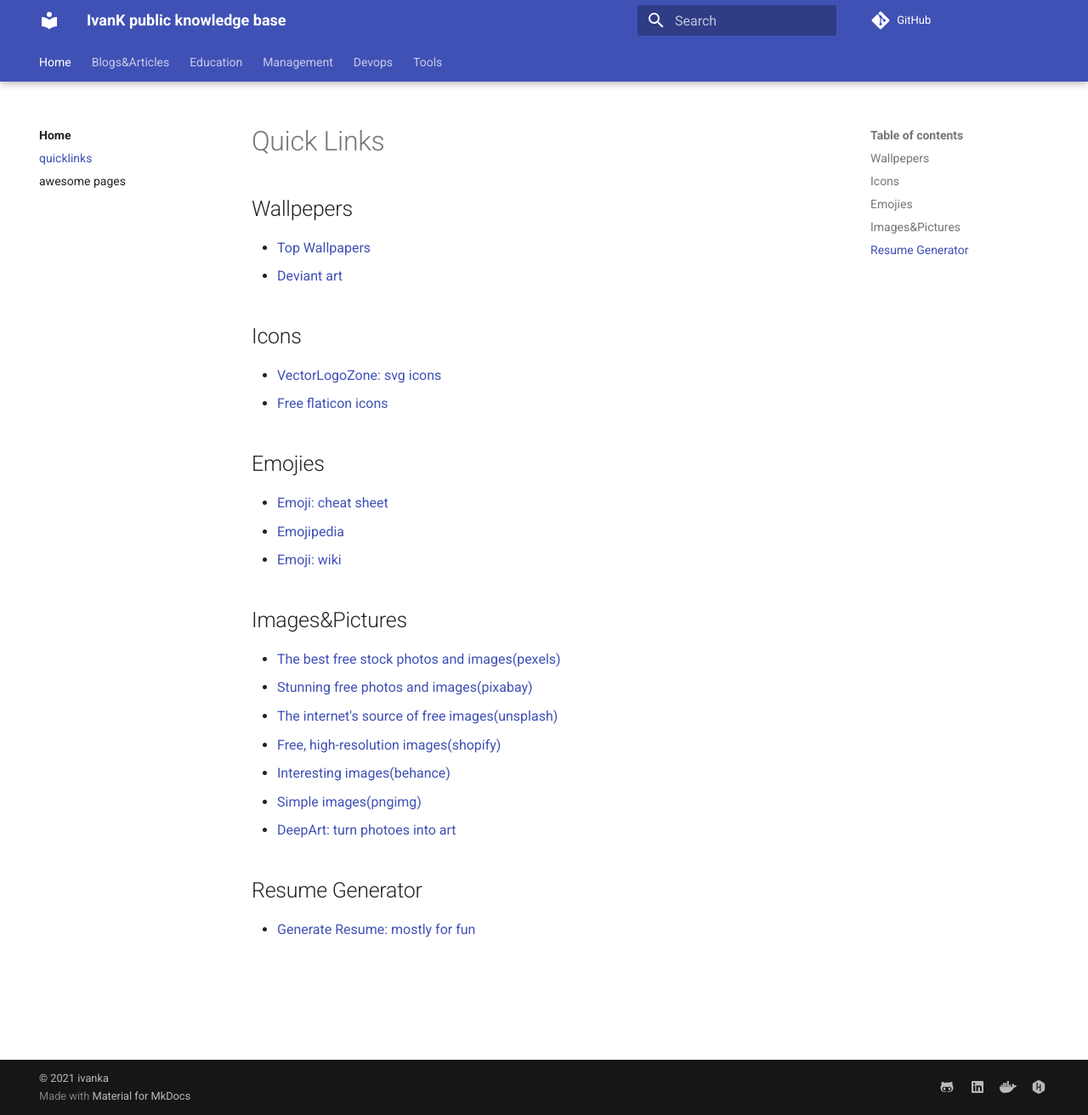
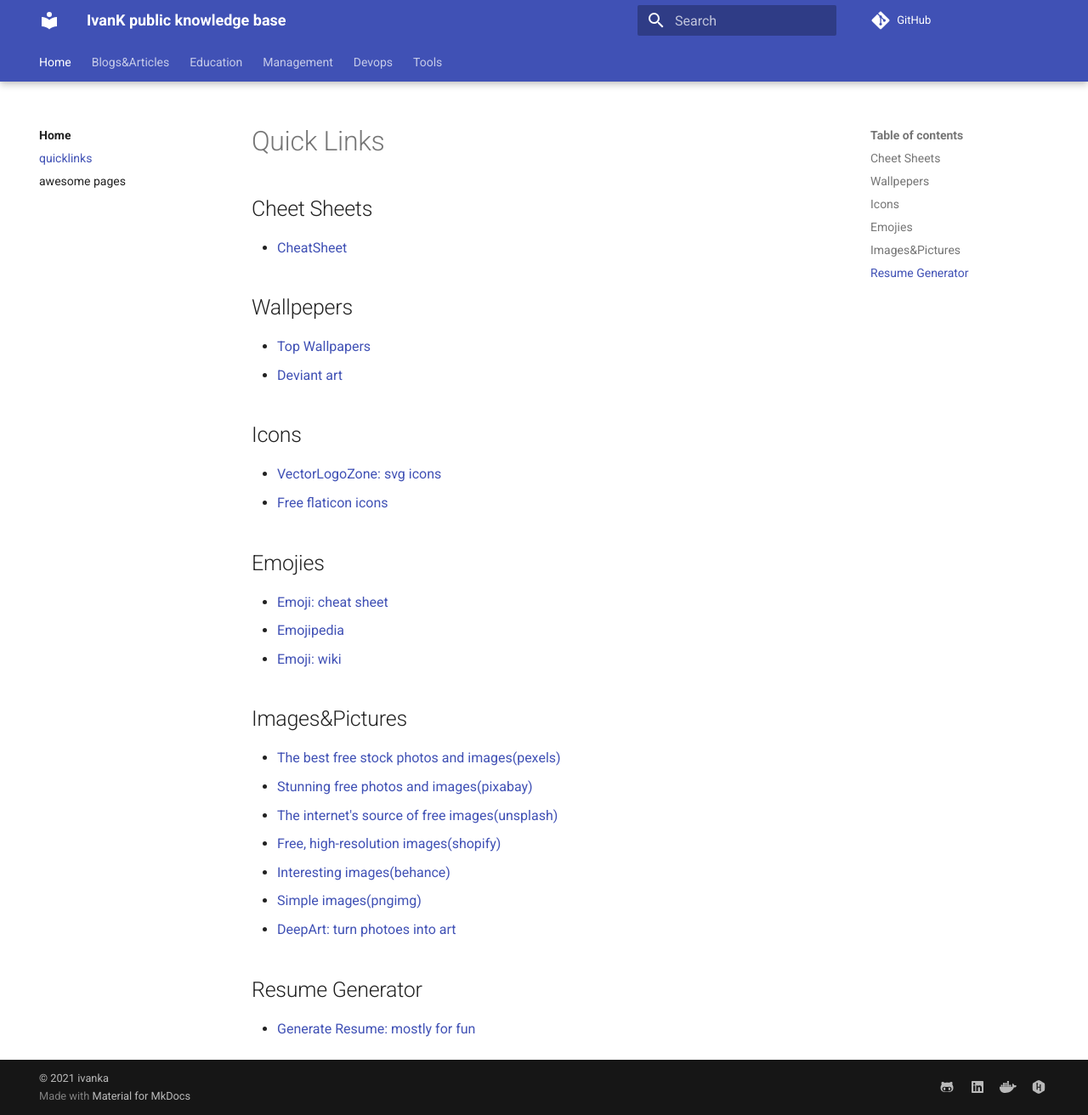
Before and after one commit to ivankatliarchuk/knowledge-base, an MkDocs documentation site: the page built from docs/quicklinks.md, in a window 1280 px wide and 1312 px high. Shown: the whole window at 85% size. Built offline with MkDocs 1.6.1 and Material for MkDocs 9.7.7, drawn with Linux system fonts in a browser that asks for light colours; comment, search, counter and statistics services are not loaded.

Commit message:
update cheet sheets

```diff
--- a/docs/quicklinks.md
+++ b/docs/quicklinks.md
@@ -7,6 +7,10 @@
 ---
 
 # Quick Links
+
+## Cheet Sheets
+
+- [CheatSheet](https://cheatsheet.dennyzhang.com/)
 
 ## Wallpepers
 
```
Also changed, not shown: docs/tools/index.md (+1 -0 lines).
